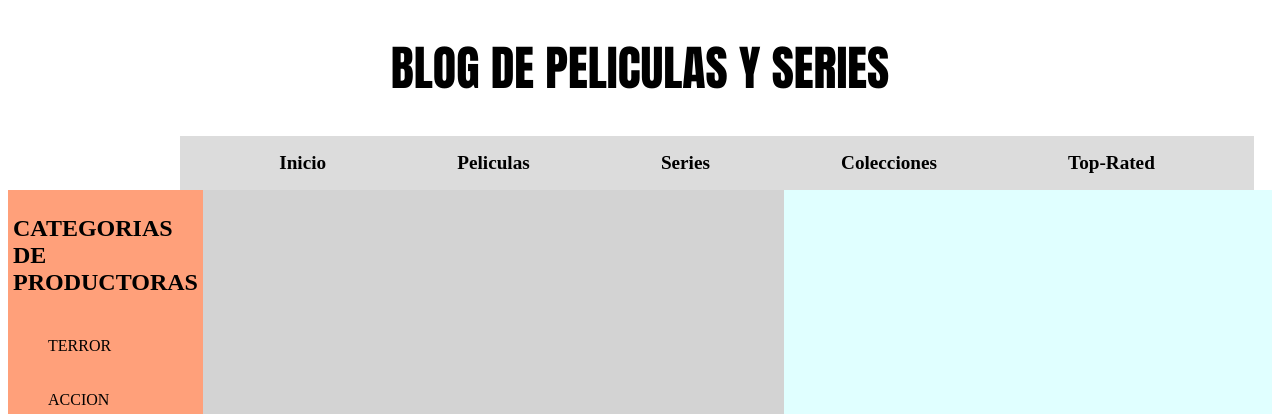
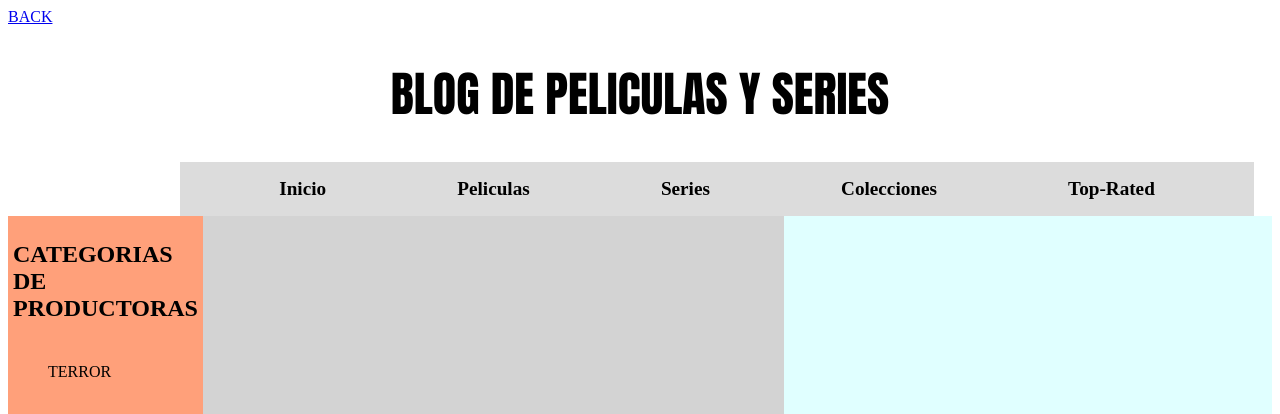
Before and after one commit to AaronOviedo1/aaronoviedo1.github.io, a plain HTML site: page index.html in a window 1280 px wide. Shown: the top 414 px of the page. Drawn offline with Linux system fonts and the light colour scheme.

Commit message:
Update index.html

```diff
--- a/index.html
+++ b/index.html
@@ -6,7 +6,7 @@
 </head>
 
 <body>
-
+  <a href="/MAIL/Mail.html">BACK</a>
   <h1 style="text-align: center; font-family: Impact, Haettenschweiler, 'Arial Narrow Bold', sans-serif; font-size: 300%;"> BLOG DE PELICULAS Y SERIES</h1>
   <div class="rectangle">
     &nbsp;<h2>Inicio</h2>&nbsp;
```
